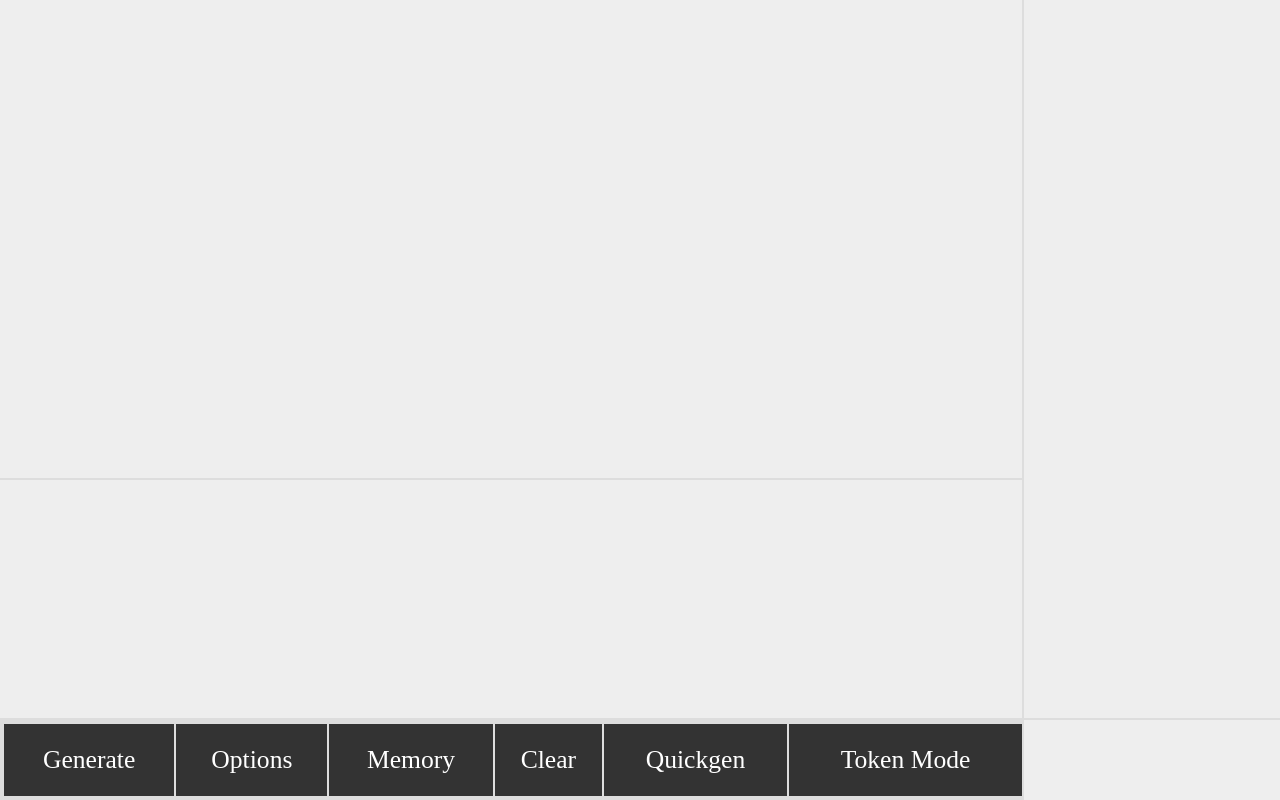
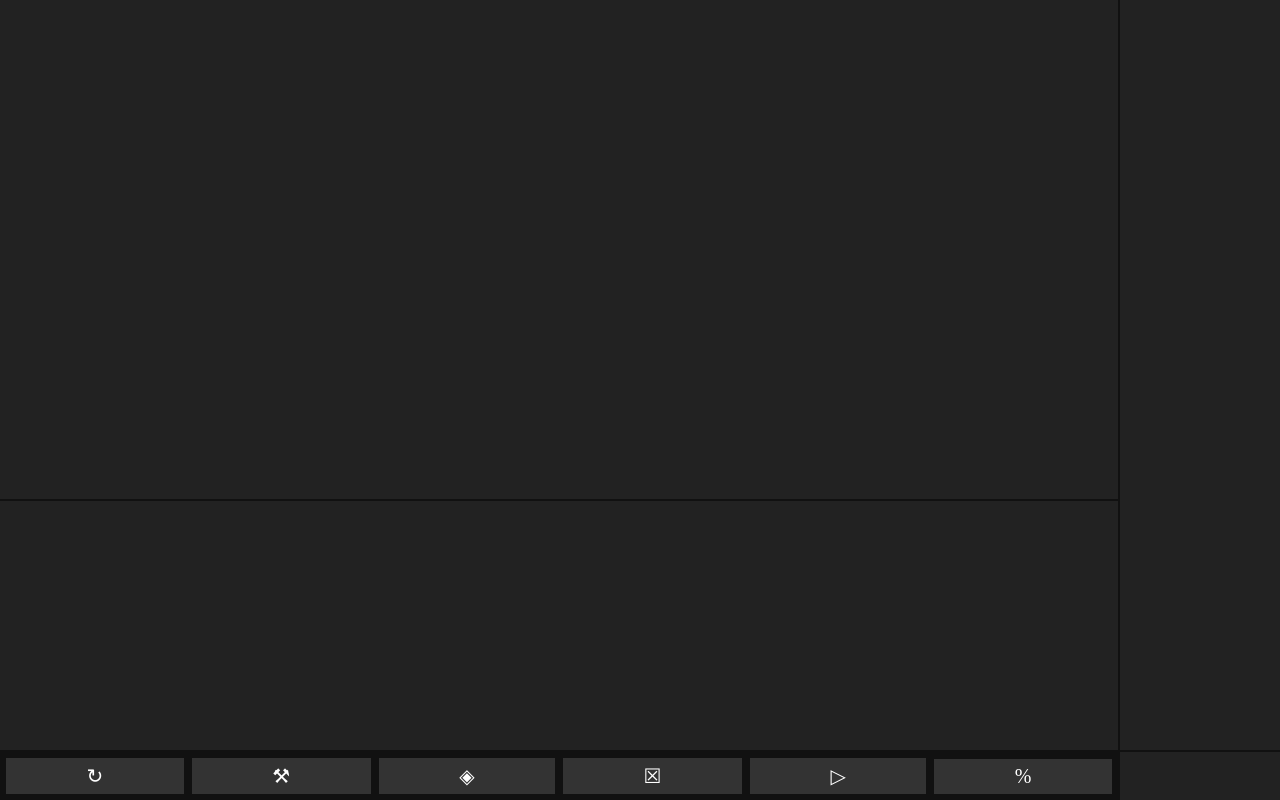
Before and after one commit to mimicos/mimitext, a Flask app: page / in a window 1280 px wide. Run offline with Flask 2, Linux system fonts and the light colour scheme; parts of the project's set-up code (start-up, migrations or seed data) failed here and were passed over.

Commit message:
Partial remake of the GUI - still in progress

```diff
--- a/static/index.css
+++ b/static/index.css
@@ -1,7 +1,37 @@
+:root {
+  --bg-color: #111111;
+
+  --primary-font-color: #eeeeee;
+  --hover-text-shadow: #444444;
+
+  --text-panel-font-color: var(--primary-font-color);
+  --text-panel-bg-color: #222222;
+
+  --response-panel-font-color: var(--primary-font-color);
+  --response-panel-bg-color: #222222;
+  --response-odd-color: #eeeeee00;
+  --response-even-color: #333333;
+
+  --token-panel-font-color: var(--primary-font-color);
+  --token-panel-bg-color: #222222;
+  --token-panel-percent-bar-color: #55555599;
+
+  --memory-window-bg-color: #222222;
+  --spare-panel-bg-color: #222222;
+
+  --scrollbar-thumb-color: #666666;
+  --scrollbar-track-color: #333333;
+
+}
+
+* {
+    scrollbar-color: var(--scrollbar-thumb-color) var(--scrollbar-track-color);
+}
+
 html, body {
 	margin: 0;
 	padding: 0;
-	background-color: #dddddd;
+	background-color: var(--bg-color);
 	min-height: 100%;
 	min-width: 100%;
 	max-height: 100%;
@@ -9,6 +39,7 @@ html, body {
 }
 
 #memorywindow {
+    color: var(--primary-font-color);
     margin: 1em;
 }
 
@@ -20,12 +51,10 @@ html, body {
     text-decoration: underline;
 }
 
-#memorywindow label, input {
+#memorywindow label, input, textarea {
+    color: var(--primary-font-color);
+    background-color: var(--memory-window-bg-color);
     font-size: max(1.5vw, 14px);
-}
-
-#exitMemorywindowButton {
-    width: 100vw;
 }
 
 #note, #memory {
@@ -45,30 +74,33 @@ html, body {
 
 #fullelement {
     display: grid;
-    grid-template-columns: 80fr 20fr;
-    grid-template-rows: 60fr 30fr 10fr;
+    grid-template-columns: 80fr 20ch;
+    grid-template-rows: 60fr 30fr 3em;
     width: 100%;
     height: 100%;
     grid-gap: 2px;
 }
 
 #textPanel {
+    color: var(--text-panel-font-color);
+    padding: 0.5em;
     font-size: max(14px, 1.7vw);
     border: none;
     overflow: auto;
     outline: none;
     grid-column-start: 1;
     grid-row-start: 1;
-    background-color: #eeeeee;
+    background-color: var(--text-panel-bg-color);
     resize: none;
     overflow-y: auto;
 }
 
 #bottomPanel {
+    color: var(--response-panel-font-color);
     font-size: 1.5vw;
     grid-column-start: 1;
     grid-row-start: 2;
-    background-color: #eeeeee;
+    background-color: var(--response-panel-bg-color);
     overflow-y: auto;
 }
 
@@ -89,14 +121,7 @@ html, body {
 #sparePanel {
     grid-column-start: 2;
     grid-row-start: 3;
-    background-color: #eeeeee;
-}
-
-#tokenPanel {
-    grid-column-start: 2;
-    grid-row-start: 1;
-    grid-row-end: 3;
-    background-color: #eeeeee;
+    background-color: var(--spare-panel-bg-color);
 }
 
 .hidden {
@@ -104,6 +129,7 @@ html, body {
 }
 
 #options {
+    color: var(--primary-font-color);
     margin: 1em;
     overflow-x: scroll;
     overflow-y: scroll;
@@ -158,33 +184,68 @@ html, body {
 }
 
 .response:nth-of-type(odd) {
-    background-color: #eeeeee00;
+    background-color: var(--response-odd-color);
 }
 
 .response:nth-of-type(even) {
-    background-color: #e1e1e1ff;
+    background-color: var(--response-even-color);
 }
 
 .response:hover {
     color: rgb(16,16,16);
     box-shadow: 0px 0px 10px white;
     background-color: white;
+    text-shadow: 1px 1px 3px var(--hover-text-shadow);
 }
 
 
 #buttonRow {
     grid-column-start: 1;
     grid-row-start: 3;
-    width: 100%;
     margin: 2px;
-    text-align: center;
-    display: table;
-    vertical-align: middle;
     border-spacing: 2px;
+
+    display: flex;
+    flex-direction: row;
+    align-items: center;
+    justify-content: space-between;
 }
 
+#buttonRow .normalbutton {
+    flex-grow: 1;
+    font-size: min(20px, 2vw);
+    padding: 6px;
+    margin-left: 2px;
+    margin-right: 2px;
+    transition: 1s;
+    border: 2px solid #111;
+}
+
+.normalbutton:hover, .normalbutton:focus {
+  border-color: purple;
+  color: #000;
+  box-shadow: inset 0 0 0 2em white;
+}
+
+.normalbutton span {
+    display: none;
+}
+
+.normalbutton div {
+    visibility: visible;
+    z-index: 0;
+}
+
+.normalbutton:hover > span, normalbutton:focus > span {
+    display: initial;
+}
+
+.normalbutton:hover > div, normalbutton:focus > div {
+    display: none;
+}
+
+
 .normalbutton {
-  display: table-cell;
   text-align: center;
   padding: 4px;
   background-color: #333333;
@@ -193,22 +254,29 @@ html, body {
   font-size: 2vw;
   cursor: pointer;
   vertical-align: middle;
+}
 
-}
+
 
 .fulltext {
     display: none;
 }
 
 .activated {
-    background-color: #333399;
+    background-color: #666666;
     box-shadow: 0px 0px 4px white;
 }
 
 #tokenpanel {
+    color: var(--token-panel-font-color);
     grid-column-start: 2;
     grid-row-start: 1;
-    overflow: auto;
+    grid-row-end: 3;
+    background-color: var(--token-panel-bg-color);
+
+    grid-column-start: 2;
+    grid-row-start: 1;
+    overflow-x: hidden;
 }
 
 #tokenPanel table {
@@ -216,10 +284,12 @@ html, body {
     table-layout: fixed;
     border: 1px solid black;
     width: 100%;
+    scroll-margin-block-start:
 }
 
 #tokenPanel td, th {
-    font-size: 1.5vw;
+    color: var(--token-panel-font-color);
+    font-size: max(1.25vw, 12px);
     border: 1px solid black;
     cursor: pointer;
     text-align: center;
@@ -235,14 +305,19 @@ html, body {
 #tokenPanel td:hover {
     color: rgb(16,16,16);
     background-color: black;
-    box-shadow: 0px 0px 10px 10px white;
+    box-shadow: 0px 0px 7px 0px white;
     background-color: white;
-    transition: all 0.4s ease-in-out;
+    transition: all 0.2s ease-in-out;
+    text-shadow: 1px 1px 2px var(--hover-text-shadow);
+}
+
+#tokenPanel td:hover > .percentbar {
+    background-color: #dddddd;
 }
 
 .percentbar {
     position: absolute;
-    background-color: #c1c1c199;
+    background-color: var(--token-panel-percent-bar-color);
     top: 50%;
     left: 50%;
     transform: translate(-50%, -50%);
--- a/static/index.js
+++ b/static/index.js
@@ -149,11 +149,13 @@ function createTokens(jsonData) {
     var tr1 = document.createElement("tr");
     ttable.appendChild(tr1);
     var th1 = document.createElement("th");
-    th1.textContent = "TopK";
-    var th2 = document.createElement("th");
-    th2.textContent = "Sampled";
+    th1.textContent = "Top";
+
+    //var th2 = document.createElement("th");
+    //th2.textContent = "Sampled";
     tr1.appendChild(th1);
-    tr1.appendChild(th2);
+
+    //tr1.appendChild(th2);
 
     // Softmaxing
     topk_probs = softmax(jsonData.topk_probs)
@@ -172,14 +174,14 @@ function createTokens(jsonData) {
 	td1bar.style.height = (topk_probs[x]*100)+"%";
 	td1.appendChild(td1bar);
 
-	var td2 = document.createElement("td");
-	td2.textContent = jsonData.softmax_tokens[x];
-	td2.addEventListener('click', tokenClicked);
-	row.appendChild(td2);
-	var td2bar = document.createElement("div");
-	td2bar.classList.add("percentbar");
-	td2bar.style.height = (sampled_probs[x]*100)+"%";
-	td2.appendChild(td2bar);
+	//var td2 = document.createElement("td");
+	//td2.textContent = jsonData.softmax_tokens[x];
+	//td2.addEventListener('click', tokenClicked);
+	//row.appendChild(td2);
+	//var td2bar = document.createElement("div");
+	//td2bar.classList.add("percentbar");
+	//td2bar.style.height = (sampled_probs[x]*100)+"%";
+	//td2.appendChild(td2bar);
     }
 }
 
--- a/templates/index.html
+++ b/templates/index.html
@@ -131,12 +131,12 @@
 
 
       <div id="buttonRow">
-	<div id="genButton" class="normalbutton">Generate</div>
-	<div id="optionsButton" class="normalbutton">Options</div>
-	<div id="memorywindowButton" class="normalbutton">Memory</div>
-	<div id="clearButton" class="normalbutton">Clear</div>
-	<div id="pickgenButton" class="normalbutton">Quickgen</div>
-	<div id="swapmodeButton" class="normalbutton">Token Mode</div>
+	<div id="genButton" class="normalbutton"><span>Generate</span><div>↻</div></div>
+	<div id="optionsButton" class="normalbutton"><span>Options</span><div>⚒</div></div>
+	<div id="memorywindowButton" class="normalbutton"><span>Memory</span><div>◈</div></div>
+	<div id="clearButton" class="normalbutton"><span>Clear Responses</span><div>☒</div></div>
+	<div id="pickgenButton" class="normalbutton"><span>Autogenerate</span><div>▷</div></div>
+	<div id="swapmodeButton" class="normalbutton"><span>Token Only Mode</span><div>%</div></div>
       </div>
     </div>
   </body>
```
